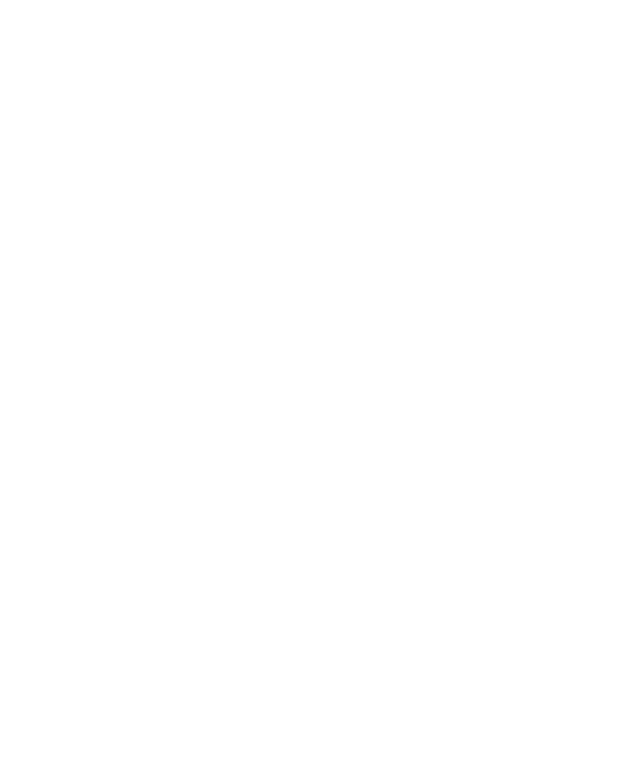
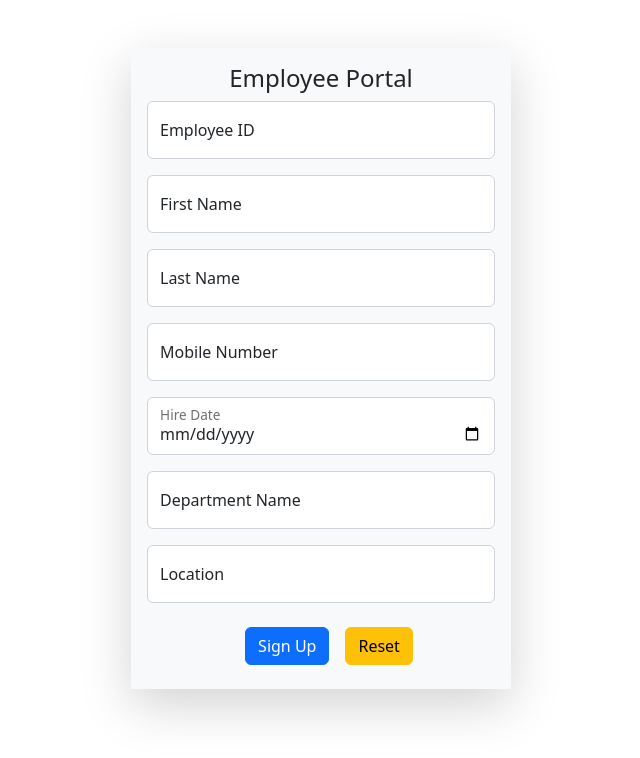
Before and after one commit to AmuthesWaran/React-SpringBoot-MySQL-Splunk, a React (Create React App) app in the folder splunk-intergation-react-frontend/: page / in a window 1280 px wide. Shown: the top 758 px of the page, without its empty margins (319-959 px from the left). Built offline with nearby package versions, Linux system fonts and the light colour scheme.

Commit message:
UI form updated

```diff
--- a/splunk-intergation-react-frontend/package.json
+++ b/splunk-intergation-react-frontend/package.json
@@ -6,7 +6,9 @@
     "@testing-library/jest-dom": "^5.16.5",
     "@testing-library/react": "^13.4.0",
     "@testing-library/user-event": "^13.5.0",
+    "bootstrap": "^5.2.3",
     "react": "^18.2.0",
+    "react-bootstrap": "^2.7.4",
     "react-dom": "^18.2.0",
     "react-scripts": "5.0.1",
     "web-vitals": "^2.1.4",
--- a/splunk-intergation-react-frontend/public/index.html
+++ b/splunk-intergation-react-frontend/public/index.html
@@ -8,6 +8,8 @@
   <meta name="theme-color" content="#000000" />
   <meta name="description" content="Web site created using create-react-app" />
   <link rel="apple-touch-icon" href="%PUBLIC_URL%/logo192.png" />
+  <link rel="stylesheet" href="https://cdn.jsdelivr.net/npm/bootstrap@5.2.3/dist/css/bootstrap.min.css"
+    integrity="sha384-rbsA2VBKQhggwzxH7pPCaAqO46MgnOM80zW1RWuH61DGLwZJEdK2Kadq2F9CUG65" crossorigin="anonymous" />
   <!--
       manifest.json provides metadata used when your web app is installed on a
       user's mobile device or desktop. See https://developers.google.com/web/fundamentals/web-app-manifest/
--- a/splunk-intergation-react-frontend/src/App.js
+++ b/splunk-intergation-react-frontend/src/App.js
@@ -1,9 +1,90 @@
 import React from 'react';
 import './App.css';
+import { Button, Col, Container, FloatingLabel, Form, Row } from 'react-bootstrap';
 
 function App() {
   return (
     <div >
+
+      <Container>
+        <Row className="mt-4  pt-4">
+          <Col lg={4} md={6} sm={9} className="p-3 m-auto shadow-lg rounded-lg bg-light">
+
+            <Form className='bg-light'>
+              <h4 className='text-center ' >Employee Portal</h4>
+
+              <FloatingLabel controlId="EmployeeID" label="Employee ID" className="mb-3" autoComplete="off" >
+                <Form.Control type="number" placeholder="1234567"
+                />
+                <Form.Control.Feedback type='invalid'>
+                </Form.Control.Feedback>
+              </FloatingLabel>
+
+              <FloatingLabel controlId="FirstName" label="First Name" className="mb-3" autoComplete="off" >
+                <Form.Control type="text" placeholder="First Name"
+
+                />
+                <Form.Control.Feedback type='invalid'>
+                </Form.Control.Feedback>
+
+              </FloatingLabel>
+
+              <FloatingLabel controlId="LastName" label="Last Name" className="mb-3" autoComplete="off" >
+                <Form.Control type="text" placeholder="Last Name"
+
+                />
+                <Form.Control.Feedback type='invalid'>
+                </Form.Control.Feedback>
+
+              </FloatingLabel>
+
+              <FloatingLabel controlId="MobileNumber" label="Mobile Number" className="mb-3" autoComplete="off" >
+                <Form.Control type="number" placeholder="Mobile Number"
+                />
+                <Form.Control.Feedback type='invalid'>
+                </Form.Control.Feedback>
+
+              </FloatingLabel>
+
+              <FloatingLabel controlId="HireDate" label="Hire Date" className="mb-3" autoComplete="off" >
+                <Form.Control type="date" placeholder="Hire Date"
+                />
+                <Form.Control.Feedback type='invalid'>
+                </Form.Control.Feedback>
+
+              </FloatingLabel>
+
+              <FloatingLabel controlId="DepartmentName" label="Department Name" className="mb-3" autoComplete="off" >
+                <Form.Control type="text" placeholder="Department Name"
+
+                />
+                <Form.Control.Feedback type='invalid'>
+                </Form.Control.Feedback>
+
+              </FloatingLabel>
+
+              <FloatingLabel controlId="Location" label="Location" className="mb-3" autoComplete="off" >
+                <Form.Control type="text" placeholder="Location"
+
+                />
+                <Form.Control.Feedback type='invalid'>
+                </Form.Control.Feedback>
+
+              </FloatingLabel>
+
+              <div className='text-center span2'>
+
+                <Button type='submit' variant="primary" className='mb-2 mt-2 m-3 btn-block' >Sign Up</Button>
+                <Button type='reset' variant="warning" className='mb-2 mt-2 btn-block' >Reset</Button>
+
+              </div>
+
+            </Form>
+
+          </Col>
+        </Row>
+
+      </Container>
 
     </div>
   );
--- a/splunk-intergation-react-frontend/src/index.js
+++ b/splunk-intergation-react-frontend/src/index.js
@@ -4,6 +4,7 @@
 import App from './App';
 import * as serviceWorkerRegistration from './serviceWorkerRegistration';
 import reportWebVitals from './reportWebVitals';
+import 'bootstrap/dist/css/bootstrap.min.css';
 
 const root = ReactDOM.createRoot(document.getElementById('root'));
 root.render(
```
Also changed, not shown: 2 other files (tests, documents, lock files or other folders).
